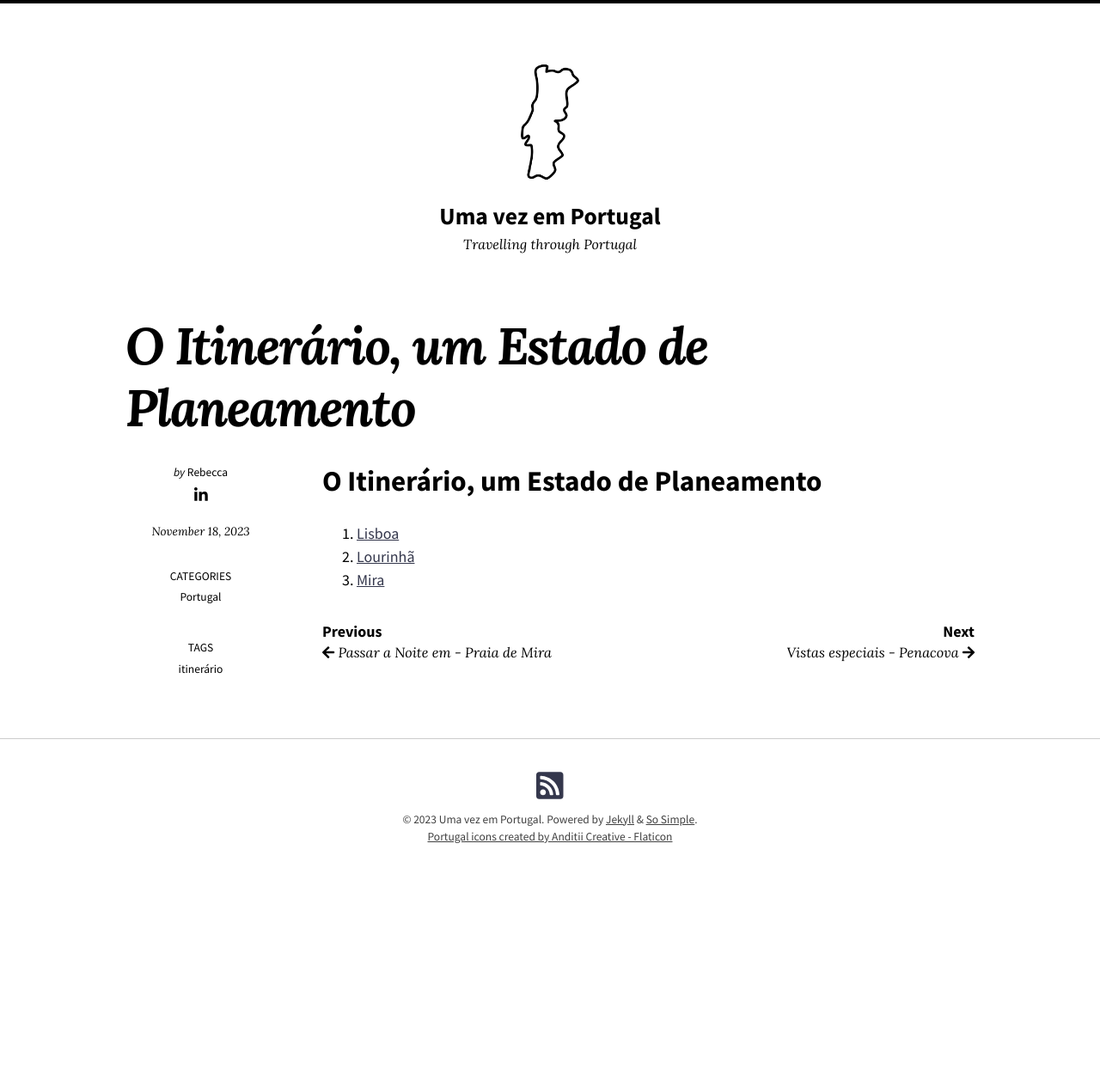
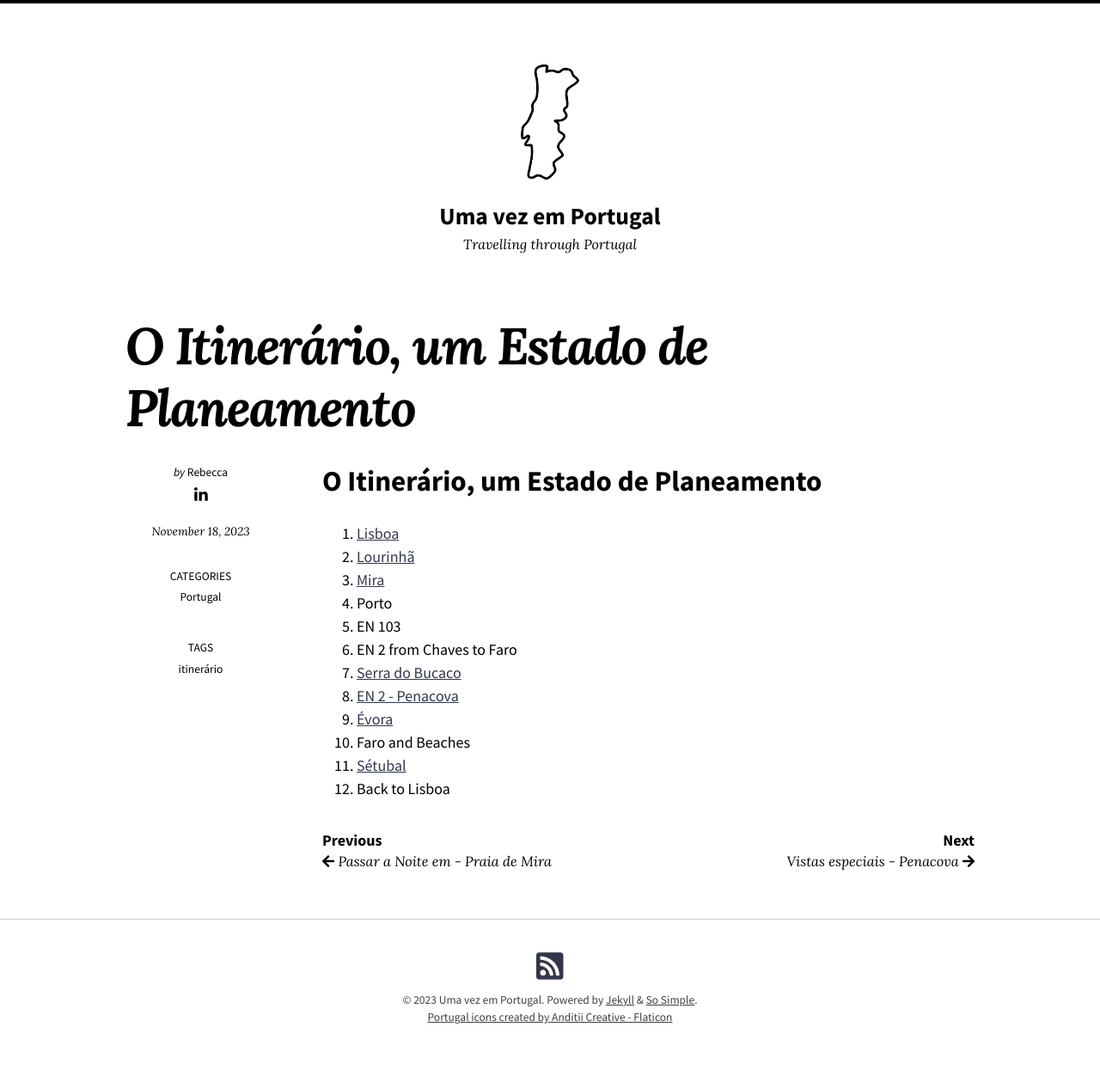
Before and after one commit to beccarei/uma-vez-em-portugal, a Jekyll site: the page built from _posts/2023-11-18-Itinerario.md, in a window 1280 px wide. Shown: the whole page at 86% size. Built offline with Jekyll 4.4.1, drawn with Linux system fonts in a browser that asks for light colours; nearby versions of some CDN libraries; before the commit the page ends 1056 px from its top, so only the background shows below that.

Commit message:
added more stopps

```diff
--- a/_posts/2023-11-18-Itinerario.md
+++ b/_posts/2023-11-18-Itinerario.md
@@ -11,3 +11,12 @@ tags: itinerário
 1. [Lisboa](/uma-vez-em-portugal/portugal/Lisboa/)
 2. [Lourinhã](/uma-vez-em-portugal/portugal/vistas-especiais-lourinhã/)
 3. [Mira](/uma-vez-em-portugal/portugal/passar-a-noite-em-praia-de-mira/)
+4. Porto
+5. EN 103
+6. EN 2 from Chaves to Faro
+7. [Serra do Bucaco](/uma-vez-em-portugal/portugal/vistas-especiais-serra-do-bucaco/)
+8. [EN 2 - Penacova](/uma-vez-em-portugal/portugal/vistas-especiais-penacova/)
+9. [Évora](/uma-vez-em-portugal/portugal/vistas-especiais-evora/)
+10. Faro and Beaches
+11. [Sétubal](/uma-vez-em-portugal/portugal/vistas-especiais-sétubal/)
+12. Back to Lisboa
```
